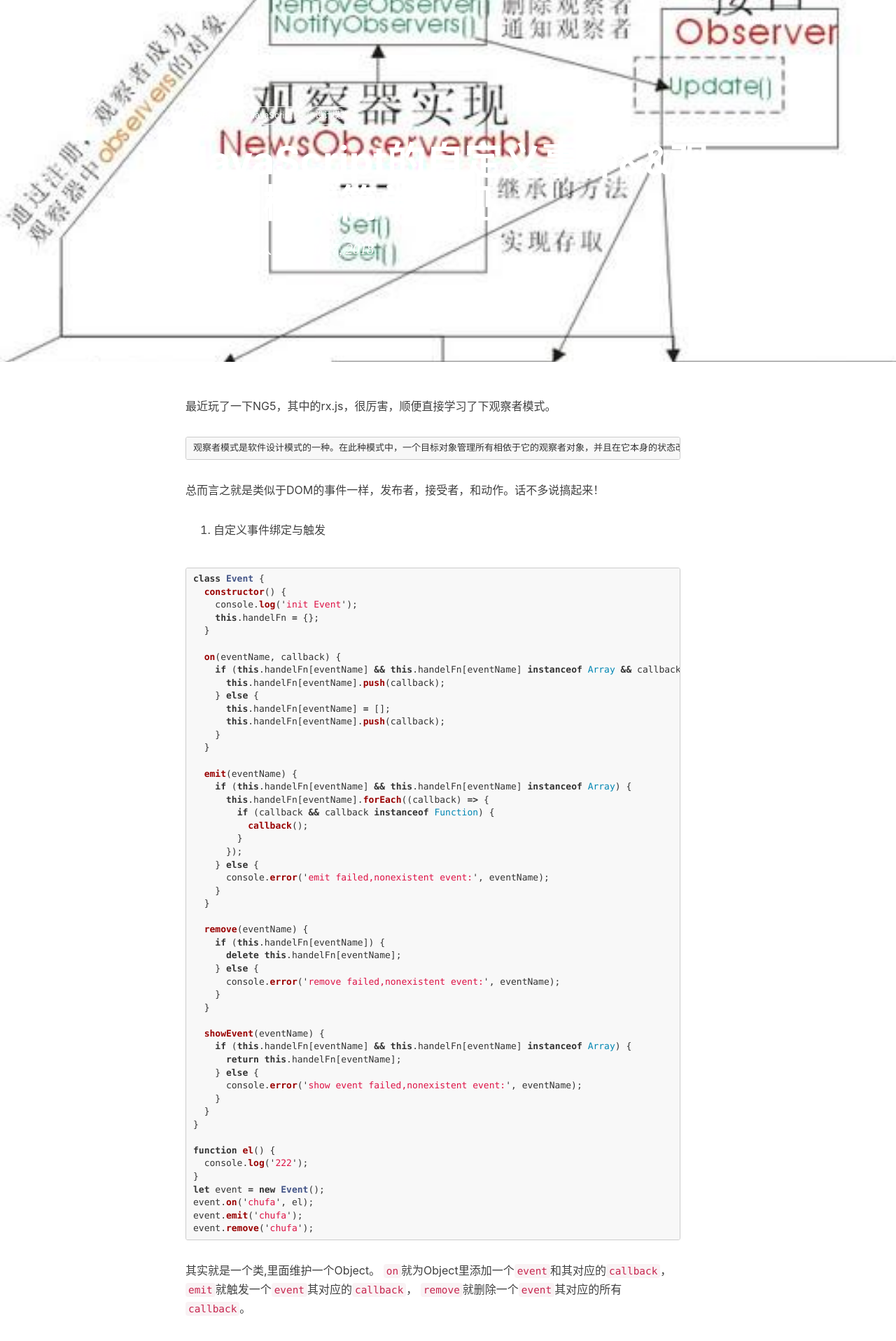
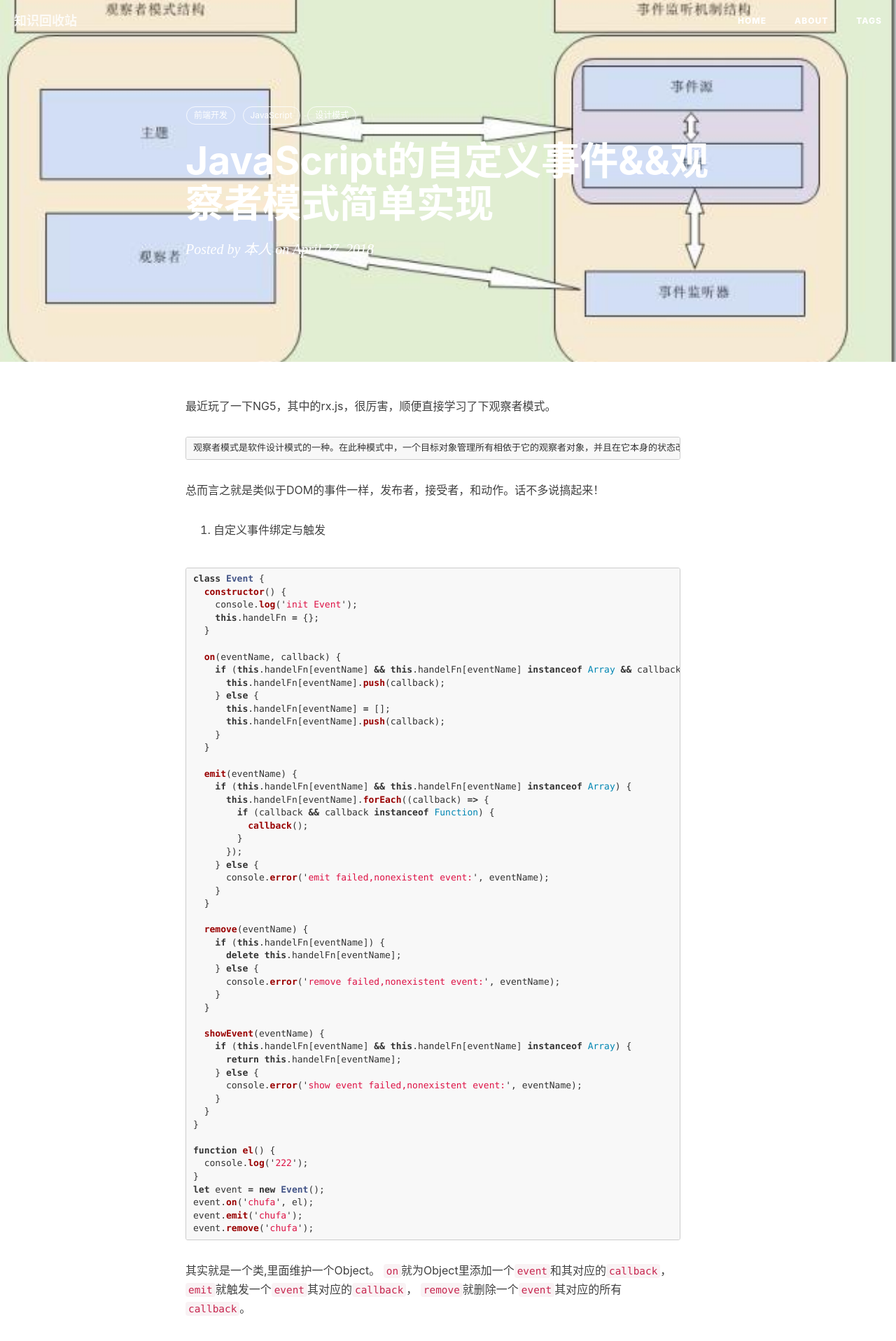
Before and after one commit to DimaLiLongJi/My-Blog, a Jekyll site: the page built from _posts/2018-04-27-javascript-自定义事件&&观察者模式.markdown, in a window 1280 px wide. Shown: the top 1916 px of the page at 70% size. Built offline with Jekyll 4.4.1, drawn with Linux system fonts in a browser that asks for light colours; nearby versions of some CDN libraries; comment, search, counter and statistics services are not loaded.

Commit message:
change my-blog img

```diff
--- a/_posts/2018-04-27-javascript-自定义事件&&观察者模式.markdown
+++ b/_posts/2018-04-27-javascript-自定义事件&&观察者模式.markdown
@@ -4,7 +4,7 @@
 subtitle: ""
 date: 2018-04-27
 author: "本人"
-header-img: "img/2018/04/Observable.jpeg"
+header-img: "img/2018/04/Observable.jpg"
 tags:
   - 前端开发
   - JavaScript
```
Also changed, not shown: img/2018/04/Observable.jpeg (deleted), img/2018/04/Observable.jpg (added).
